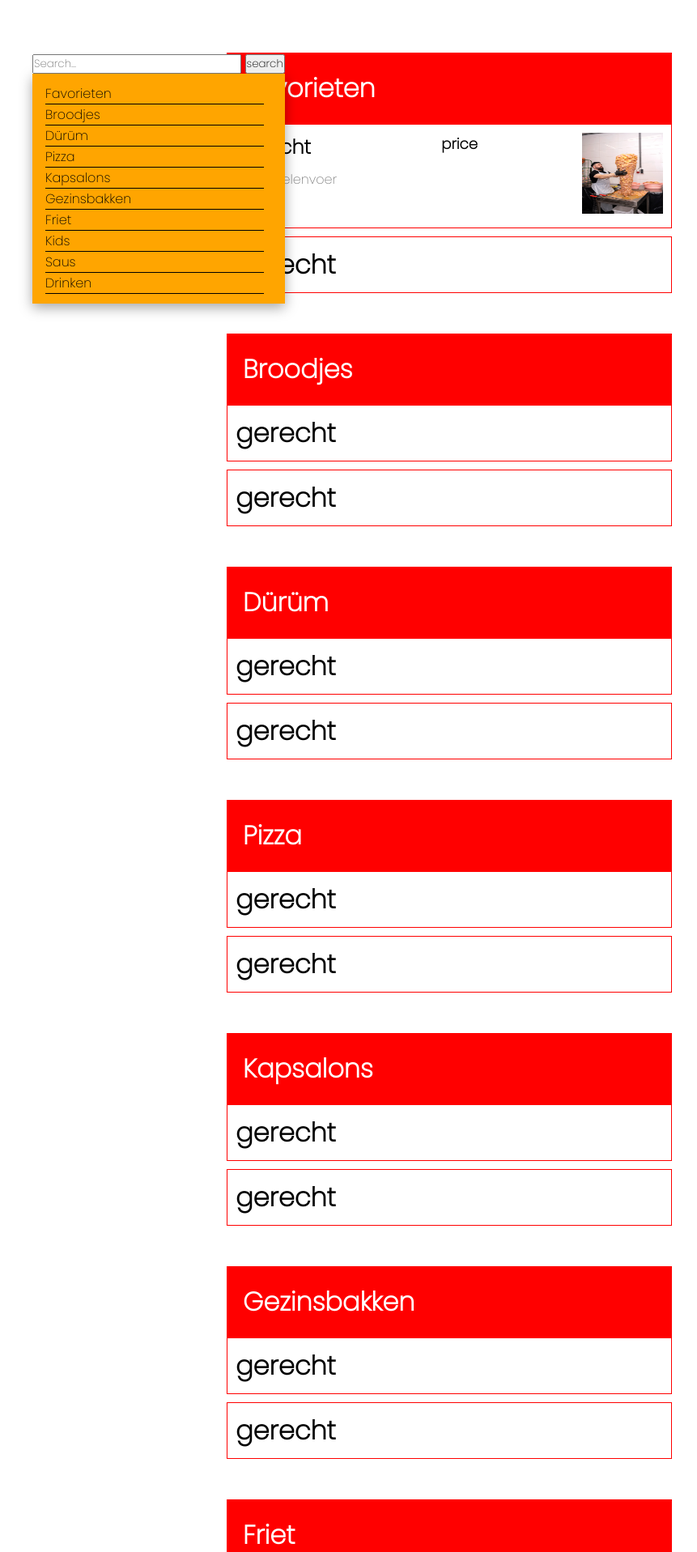
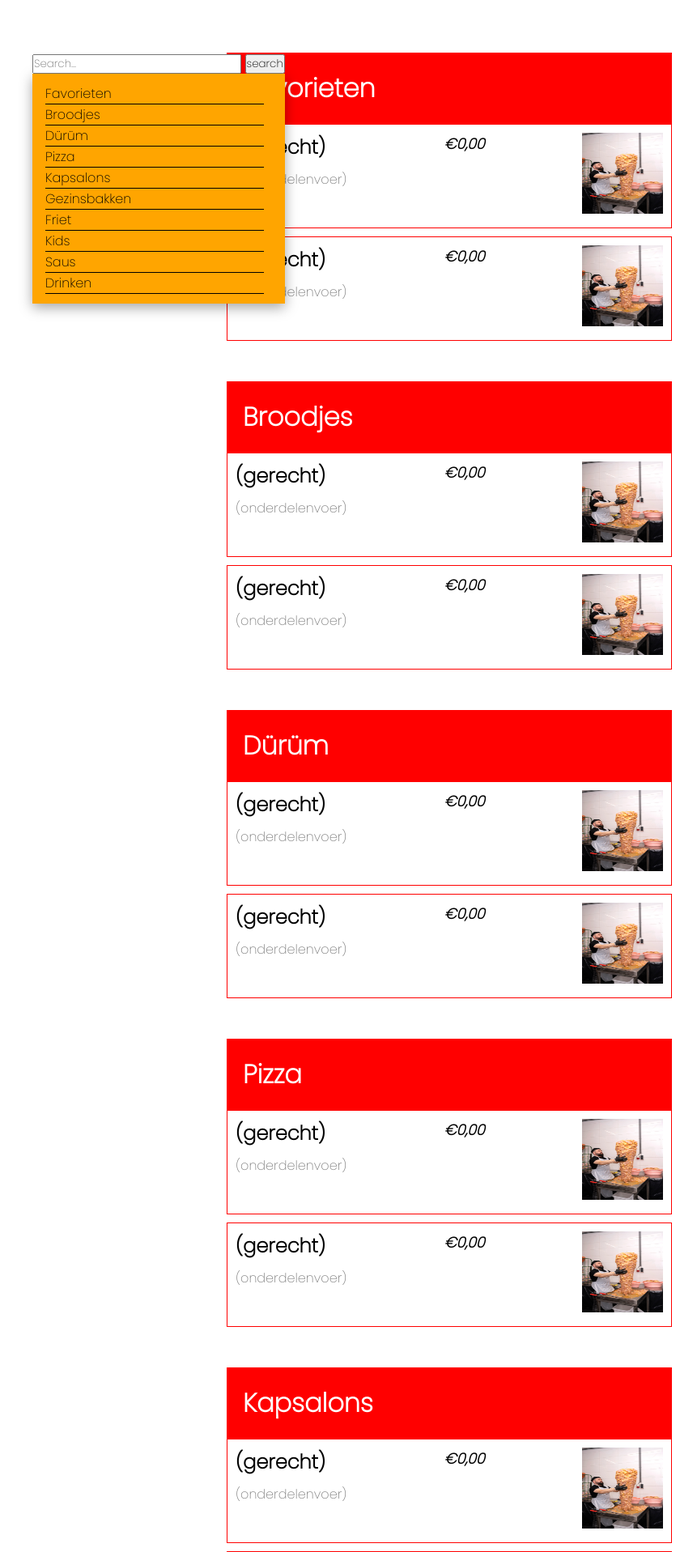
Before and after one commit to BjorenoDegens/miniCrud, a PHP site: page / in a window 1280 px wide. Shown: the part 125-2042 px from the top of the page at 81% size, without its empty margins (205-1066 px from the left). Run offline with PHP 8.4, Linux system fonts and the light colour scheme.

Commit message:
verandering gerechten

```diff
--- a/css/style.css
+++ b/css/style.css
@@ -128,21 +128,24 @@
   border: 1px solid red;
   padding: 10px;
   margin-top: 10px;
+  display: flex;
+  justify-content: space-between;
 }
-main .container .gerechtenlijst .gerechtenfirst .gerechtenname {
+.gerechtenname {
   font-weight: bolder;
   font-size: x-large;
 }
-main .container .gerechtenlijst .gerechtenfirst .gerechtendelen {
+.gerechtendelen {
   color: gray;
   font-size: medium;
   padding-top: 10px;
 }
-main .container .gerechtenlijst .gerechtenfirst .price {
+.price {
   font-weight: bold;
   font-size: large;
+  font-style: italic;
 }
-main .container .gerechtenlijst .gerechtenfirst .foodimg img {
+.foodimg img {
   height: 100px;
   width: 100px;
 }
@@ -200,3 +203,9 @@
   background: url("/img/cart-arrow-down-solid.svg") no-repeat;
   background-size: contain;
 }
+
+.formclass {
+  margin: 100px;
+  border: 3px black solid;
+  padding: 5px;
+}
--- a/index.html
+++ b/index.html
@@ -5,9 +5,12 @@
     <meta http-equiv="X-UA-Compatible" content="IE=edge" />
     <meta name="viewport" content="width=device-width, initial-scale=1.0" />
     <link rel="stylesheet" href="css/style.css" />
-    <link rel="preconnect" href="https://fonts.googleapis.com">
-    <link rel="preconnect" href="https://fonts.gstatic.com" crossorigin>
-    <link href="https://fonts.googleapis.com/css2?family=Poppins:wght@200&display=swap" rel="stylesheet">
+    <link rel="preconnect" href="https://fonts.googleapis.com" />
+    <link rel="preconnect" href="https://fonts.gstatic.com" crossorigin />
+    <link
+      href="https://fonts.googleapis.com/css2?family=Poppins:wght@200&display=swap"
+      rel="stylesheet"
+    />
     <title>Dun&Döner</title>
   </head>
   <body>
@@ -44,10 +47,13 @@
         <div class="menu-spacer">
           <div class="menu">
             <form role="search" id="form">
-              <input type="search" id="query" name="q"
-               placeholder="Search...">
-              <button><label for="search">search</label>
-              </button>
+              <input
+                type="search"
+                id="query"
+                name="q"
+                placeholder="Search..."
+              />
+              <button><label for="search">search</label></button>
             </form>
             <div class="menugerechten">
               <a href="#Favorieten" class="textline">Favorieten</a>
@@ -69,34 +75,60 @@
           </div>
           <div class="gerechtenfirst">
             <div>
-              <div class="gerechtenname">gerecht</div>
-              <div class="gerechtendelen">onderdelenvoer</div>
+              <div class="gerechtenname">(gerecht)</div>
+              <div class="gerechtendelen">(onderdelenvoer)</div>
             </div>
-            <div class="price">price</div>
-            <div class="foodimg"><img src="/img/1240.jpg" alt=""></div>
+            <div class="price">€0,00</div>
+            <div class="foodimg"><img src="/img/1240.jpg" alt="" /></div>
           </div>
           <div class="gerechten">
-            <h1>gerecht</h1>
+            <div>
+              <div class="gerechtenname">(gerecht)</div>
+              <div class="gerechtendelen">(onderdelenvoer)</div>
+            </div>
+            <div class="price">€0,00</div>
+            <div class="foodimg"><img src="/img/1240.jpg" alt="" /></div>
           </div>
           <div class="gerechtenlijst">
             <div id="Broodjes" class="gerechtheader">
               <h1>Broodjes</h1>
             </div>
             <div class="gerechtenfirst">
-              <h1>gerecht</h1>
+              <div>
+                <div class="gerechtenname">(gerecht)</div>
+                <div class="gerechtendelen">(onderdelenvoer)</div>
+              </div>
+              <div class="price">€0,00</div>
+              <div class="foodimg"><img src="/img/1240.jpg" alt="" /></div>
+            </div>
           </div>
           <div class="gerechten">
-              <h1>gerecht</h1>
+            <div>
+              <div class="gerechtenname">(gerecht)</div>
+              <div class="gerechtendelen">(onderdelenvoer)</div>
+            </div>
+            <div class="price">€0,00</div>
+            <div class="foodimg"><img src="/img/1240.jpg" alt="" /></div>
           </div>
         <div class="gerechtenlijst">
           <div id="Durum" class="gerechtheader">
             <h1>Dürüm</h1>
           </div>
           <div class="gerechtenfirst">
-                <h1>gerecht</h1>
+            <div>
+              <div class="gerechtenname">(gerecht)</div>
+                <div class="gerechtendelen">(onderdelenvoer)</div>
+              </div>
+              <div class="price">€0,00</div>
+              <div class="foodimg"><img src="/img/1240.jpg" alt=""></div>
             </div>
           <div class="gerechten">
-                <h1>gerecht</h1>
+            <div>
+              <div class="gerechtenname">(gerecht)</div>
+                <div class="gerechtendelen">(onderdelenvoer)</div>
+              </div>
+              <div class="price">€0,00</div>
+              <div class="foodimg"><img src="/img/1240.jpg" alt=""></div>
             </div>
         </div>
         <div class="gerechtenlijst">
@@ -104,10 +136,20 @@
             <h1>Pizza</h1>
           </div>
           <div class="gerechtenfirst">
-                <h1>gerecht</h1>
+            <div>
+              <div class="gerechtenname">(gerecht)</div>
+                <div class="gerechtendelen">(onderdelenvoer)</div>
+              </div>
+              <div class="price">€0,00</div>
+              <div class="foodimg"><img src="/img/1240.jpg" alt=""></div>
             </div>
           <div class="gerechten">
-                <h1>gerecht</h1>
+            <div>
+              <div class="gerechtenname">(gerecht)</div>
+                <div class="gerechtendelen">(onderdelenvoer)</div>
+              </div>
+              <div class="price">€0,00</div>
+              <div class="foodimg"><img src="/img/1240.jpg" alt=""></div>
             </div>
         </div>
         <div class="gerechtenlijst">
@@ -115,10 +157,20 @@
             <h1>Kapsalons</h1>
           </div>
           <div class="gerechtenfirst">
-                <h1>gerecht</h1>
+            <div>
+              <div class="gerechtenname">(gerecht)</div>
+                <div class="gerechtendelen">(onderdelenvoer)</div>
+              </div>
+              <div class="price">€0,00</div>
+              <div class="foodimg"><img src="/img/1240.jpg" alt=""></div>
             </div>
           <div class="gerechten">
-                <h1>gerecht</h1>
+            <div>
+              <div class="gerechtenname">(gerecht)</div>
+                <div class="gerechtendelen">(onderdelenvoer)</div>
+              </div>
+              <div class="price">€0,00</div>
+              <div class="foodimg"><img src="/img/1240.jpg" alt=""></div>
             </div>
         </div>
         <div class="gerechtenlijst">
@@ -126,10 +178,20 @@
             <h1>Gezinsbakken</h1>
           </div>
           <div class="gerechtenfirst">
-                <h1>gerecht</h1>
+            <div>
+              <div class="gerechtenname">(gerecht)</div>
+                <div class="gerechtendelen">(onderdelenvoer)</div>
+              </div>
+              <div class="price">€0,00</div>
+              <div class="foodimg"><img src="/img/1240.jpg" alt=""></div>
             </div>
           <div class="gerechten">
-                <h1>gerecht</h1>
+            <div>
+              <div class="gerechtenname">(gerecht)</div>
+                <div class="gerechtendelen">(onderdelenvoer)</div>
+              </div>
+              <div class="price">€0,00</div>
+              <div class="foodimg"><img src="/img/1240.jpg" alt=""></div>
             </div>
         </div>
         <div class="gerechtenlijst">
@@ -137,10 +199,20 @@
             <h1>Friet</h1>
           </div>
           <div class="gerechtenfirst">
-                <h1>gerecht</h1>
+            <div>
+              <div class="gerechtenname">(gerecht)</div>
+                <div class="gerechtendelen">(onderdelenvoer)</div>
+              </div>
+              <div class="price">€0,00</div>
+              <div class="foodimg"><img src="/img/1240.jpg" alt=""></div>
             </div>
           <div class="gerechten">
-                <h1>gerecht</h1>
+            <div>
+              <div class="gerechtenname">(gerecht)</div>
+                <div class="gerechtendelen">(onderdelenvoer)</div>
+              </div>
+              <div class="price">€0,00</div>
+              <div class="foodimg"><img src="/img/1240.jpg" alt=""></div>
             </div>
         </div>
         <div class="gerechtenlijst">
@@ -148,10 +220,20 @@
             <h1>Kids</h1>
           </div>
           <div class="gerechtenfirst">
-                <h1>gerecht</h1>
+            <div>
+              <div class="gerechtenname">(gerecht)</div>
+                <div class="gerechtendelen">(onderdelenvoer)</div>
+              </div>
+              <div class="price">€0,00</div>
+              <div class="foodimg"><img src="/img/1240.jpg" alt=""></div>
             </div>
           <div class="gerechten">
-                <h1>gerecht</h1>
+            <div>
+              <div class="gerechtenname">(gerecht)</div>
+                <div class="gerechtendelen">(onderdelenvoer)</div>
+              </div>
+              <div class="price">€0,00</div>
+              <div class="foodimg"><img src="/img/1240.jpg" alt=""></div>
             </div>
         </div>
         <div class="gerechtenlijst">
@@ -159,10 +241,20 @@
             <h1>Saus</h1>
           </div>
           <div class="gerechtenfirst">
-                <h1>gerecht</h1>
+            <div>
+              <div class="gerechtenname">(gerecht)</div>
+                <div class="gerechtendelen">(onderdelenvoer)</div>
+              </div>
+              <div class="price">€0,00</div>
+              <div class="foodimg"><img src="/img/1240.jpg" alt=""></div>
             </div>
           <div class="gerechten">
-                <h1>gerecht</h1>
+            <div>
+              <div class="gerechtenname">(gerecht)</div>
+                <div class="gerechtendelen">(onderdelenvoer)</div>
+              </div>
+              <div class="price">€0,00</div>
+              <div class="foodimg"><img src="/img/1240.jpg" alt=""></div>
             </div>
         </div>
         <div class="gerechtenlijst">
@@ -170,10 +262,20 @@
             <h1>Drinken</h1>
           </div>
           <div class="gerechtenfirst">
-                <h1>gerecht</h1>
+            <div>
+              <div class="gerechtenname">(gerecht)</div>
+                <div class="gerechtendelen">(onderdelenvoer)</div>
+              </div>
+              <div class="price">€0,00</div>
+              <div class="foodimg"><img src="/img/1240.jpg" alt=""></div>
             </div>
           <div class="gerechten">
-                <h1>gerecht</h1>
+            <div>
+              <div class="gerechtenname">(gerecht)</div>
+                <div class="gerechtendelen">(onderdelenvoer)</div>
+              </div>
+              <div class="price">€0,00</div>
+              <div class="foodimg"><img src="/img/1240.jpg" alt=""></div>
             </div>
         </div>
         <script src="js/main.js"></script>
```
Also changed, not shown: contact.html (+6 -1 lines). Lines whose indentation alone changed are shown as unchanged.
